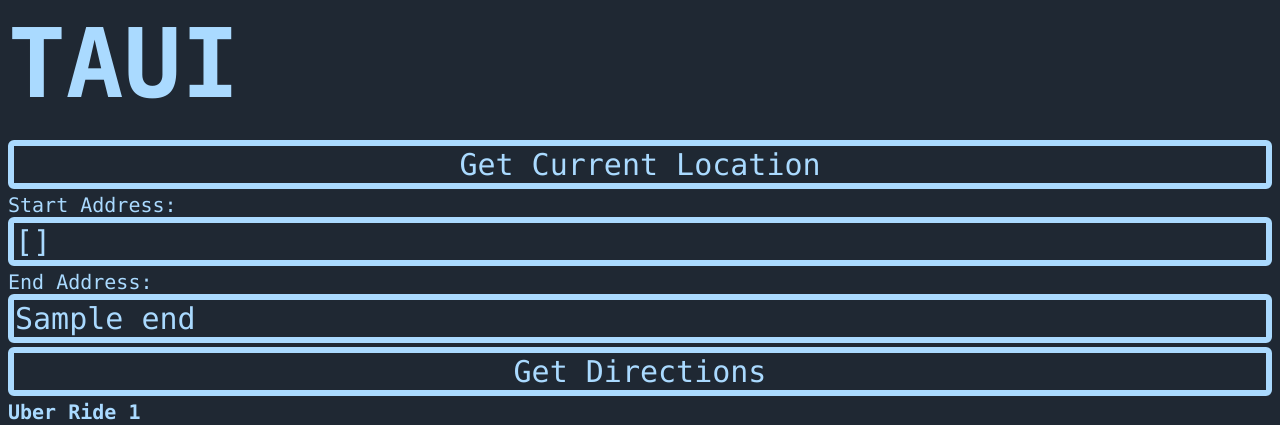
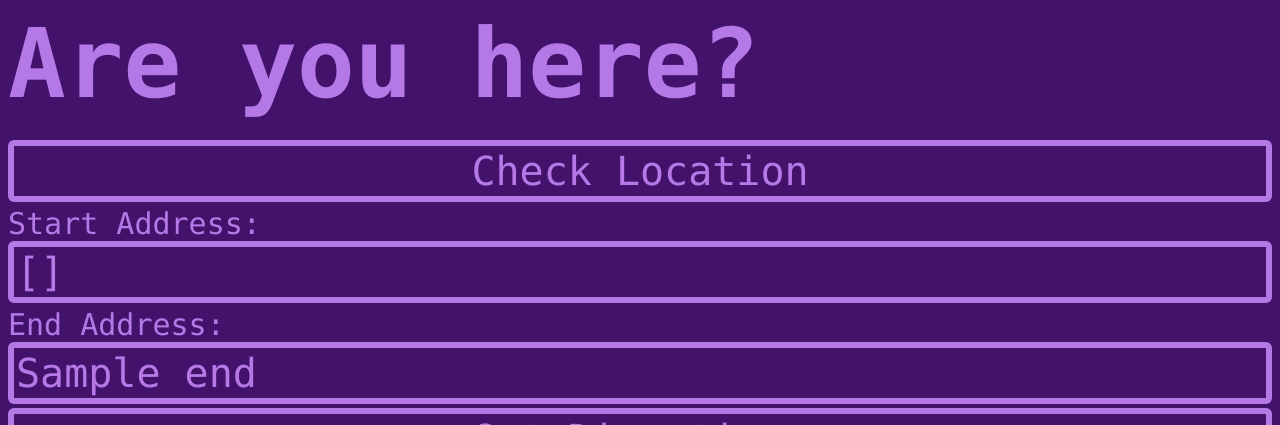
Before and after one commit to AlexD2112/AreYouReallyHere, a Flask app: template templates/index.html in a window 1280 px wide. Shown: the top 425 px of the page. Run offline with Flask 3, Linux system fonts and the light colour scheme; the template is opened without the code that fills it: most values are stand-ins (such as "Sample title", 1, 10 or a date in 2020); some libraries are stand-ins or nearby versions.

Commit message:
Setting up modifications from TAUI code

```diff
--- a/app.py
+++ b/app.py
@@ -20,47 +20,8 @@ def index():
 
     '''
     if request.method == 'POST':
-        start = request.form['start']
-        end = request.form['end']
-        # Get the route data
-        route_data = get_chosen_route_data(start, end)
-
-        # Check if 'directions' key exists in route_data
-        if 'directions' in route_data:
-            directions = route_data["directions"]
-        else:
-            directions = "No directions available"
-
-        # Check if directions is a string (indicating an error)
-        if isinstance(directions, str):
-            return render_template('index.html', start=(start + " ERROR- invalid route"), end=(end + " ERROR- invalid route"), api_key=api_key)  # Pass an error message to the template
-
-        # Get locations and markers for each location
-        stop_lat = []
-        stop_long = []
-        transit_stops = route_data.get("transit_stops", [])  # Default to an empty list if missing
-        for stop in transit_stops:
-            stop_lat.append(stop['location']['lat'])
-            stop_long.append(stop['location']['lng'])
-        start_location = directions[0]['legs'][0]['start_location']
-        end_location = directions[0]['legs'][0]['end_location']
-        end_lat, end_long = end_location['lat'], end_location['lng']
-        start_lat, start_long = start_location['lat'], start_location['lng']
-
-        # Get first and last station lat and long
-        stop1_lat = stop_lat[0] if stop_lat else 0
-        stop1_long = stop_long[0] if stop_long else 0
-        stop1_address = get_address_from_lat_lng(stop1_lat, stop1_long, api_key) if stop_lat else ""
-        stop2_lat = stop_lat[-1] if stop_lat else 0
-        stop2_long = stop_long[-1] if stop_long else 0
-        stop2_address = get_address_from_lat_lng(stop2_lat, stop2_long, api_key) if stop_lat else ""
-
-        return render_template('index.html', start=start, end=end, api_key=api_key,
-                               start_lat=start_lat, start_long=start_long, end_lat=end_lat, end_long=end_long,
-                               stop1_lat=stop1_lat, stop1_long=stop1_long, stop1_address=stop1_address,
-                               stop2_lat=stop2_lat, stop2_long=stop2_long, stop2_address=stop2_address,
-                               directions=directions)
-    return render_template('index.html', start='', end='', api_key=api_key)
+        return render_template('index.html', api_key=api_key)
+    return render_template('index.html', api_key=api_key)
 
 
 @app.route('/receive_location_data', methods=['GET'])
--- a/templates/index.html
+++ b/templates/index.html
@@ -5,84 +5,33 @@ addresses are provided, it displays directions, links to call an Uber, and a sta
 <!DOCTYPE html>
 <html lang="en">
 <head>
-    <title>TAUI</title>
+    <title>Are you here?</title>
     <style>
         *{
            font-family: "Lucida Console", "Arial", sans-serif;
        }
-       html, label, .click-button, .carousel-button, .input-box, .half-click-button{
-           background-color: #1F2833;
-           color: #AADAFF;
+       html, label, .click-button, .input-box{
+           background-color: #43136c;
+           color: #b478e7;
        }
-       .click-button, .carousel-button, .input-box, .half-click-button{
-           border: 0.75vh solid #AADAFF;
+       .click-button, .input-box{
+           border: 0.75vh solid #b478e7;
            border-radius: 0.75vh;
-       }
-       .carousel-iframe {
-           width: 82vw;
-           z-index: 100;
-           position: relative;
-       }
-       .carousel-container {
-           display: flex;
-           flex-direction: column;
-           align-items: center;
-           justify-content: center;
-           height: 41vh;
-           position: relative;
-       }
-       .button-container {
-           display: flex;
-           flex-direction: column;
-           align-items: center;
-           justify-content: center;
-           position: relative;
-       }
-       .carousel-navigation {
-           position:absolute;
-           top: 50%;
-           transform: translateY(-50%);
-           display: flex;
-           justify-content: space-between;
-           align-items: center;
-           width: 100%;
-       }
-       #double-deeplink-button {
-           bottom: 0;
-           display: flex;
-           justify-content: space-between;
-           align-items: center;
-           width: 100%;
-       }
-       .carousel-button {
-           font-size: 2.5vh;
-           border-radius: 0.75vh;
-           padding: 0 0;
-           box-sizing: border-box;
-           height: 41vh;
-           width: 8vw;
-       }
-       .half-click-button {
-           font-size: 3.5vw;
-           border-radius: 0.75vh;
-           padding: 0 0;
-           box-sizing: border-box;
-           width: 50%;
        }
        .input-box, .click-button {
            width: 100%;
            box-sizing: border-box;
        }
-       input[type="text"], .click-button, .half-click-button{
-           padding: 0.125vh;
+       input[type="text"], .click-button{
+           padding: 0.25vh;
        }
-       input, .click-button, .input-box, .half-click-button{
-           font-size: 3.75vh;
+       input, .click-button, .input-box{
+           font-size: 5vh;
            margin-bottom: 0.5vh;
            margin-top: 0;
        }
        h1, label {
-           font-size: 2.5vh;
+           font-size: 3.75vh;
            margin-bottom: 0.5vh;
            margin-top: 0;
        }
@@ -119,17 +68,28 @@ addresses are provided, it displays directions, links to call an Uber, and a sta
                         latitude: latitude,
                         longitude: longitude
                     };
+                    console.log(latitude, longitude)
 
                     // Convert locationData to a query string
-                    var queryString = Object.keys(locationData).map(function (key) {
-                        return key + '=' + encodeURIComponent(locationData[key]);
-                    }).join('&');
+                    console.log(Math.abs(latitude-41.982) < 0.001);
+                    console.log(Math.abs(longitude+87.708) < 0.001);
+                    if ((Math.abs(latitude-41.982) < 0.001) && (Math.abs(longitude+87.708) < 0.001)) {
+                        document.getElementById("check-button").innerHTML = "You're here! Fill out the form below";
+                        document.getElementById("check-button").style.color = "#3fef39";
+                        document.getElementById("check-button").style.borderColor = "#3fef39";
+                        document.getElementById("check-button").style.backgroundColor = "#084705";
+                    } else {
+                        document.getElementById("check-button").innerHTML = "You aren't here! Email atdanakis@cps.edu if this is in error";
+                        document.getElementById("check-button").style.color = "#ff0000";
+                        document.getElementById("check-button").style.borderColor = "#ff0000";
+                        document.getElementById("check-button").style.backgroundColor = "#660000";
+                    }
 
                     // Send the JavaScript variable to the Flask server using a GET request
                     fetch('/receive_location_data?' + queryString)
                         .then(response => response.text())
                         .then(data => {
-                            document.getElementById("start-input").value = data; // Update the HTML content with the received data
+                             // Update the HTML content with the received data
                         })
                         .catch(error => {
                             console.error('Error:', error);
@@ -152,8 +112,8 @@ addresses are provided, it displays directions, links to call an Uber, and a sta
     </script>
 </head>
 <body>
-    <h1 id = title>TAUI</h1>
-    <button class = click-button onclick="getUserLocation()">Get Current Location</button>
+    <h1 id = title>Are you here?</h1>
+    <button id = "check-button" class = click-button onclick="getUserLocation()">Check Location</button>
     <form method="POST">
         <label for="start-input">Start Address:</label>
         <br>
@@ -215,122 +175,5 @@ addresses are provided, it displays directions, links to call an Uber, and a sta
             >Open in Google</button>
        </div>
     {% endif %}
-    <script>
-       const iframes = document.querySelectorAll('.carousel-iframe');
-       let currentFrame = 0;
-
-       function showFrame(frameIndex) {
-           iframes.forEach((iframe, index) => {
-               iframe.style.display = index === frameIndex ? 'block' : 'none';
-           });
-       }
-
-
-       function nextFrame() {
-           currentFrame = (currentFrame + 1) % iframes.length;
-           showFrame(currentFrame);
-       }
-
-
-       function prevFrame() {
-           currentFrame = (currentFrame - 1 + iframes.length) % iframes.length;
-           showFrame(currentFrame);
-       }
-
-
-       // Initially show the first iframe
-       showFrame(currentFrame);
-
-
-       const uberUrls = [
-           "https://www.google.com/maps/dir/?api=1" +
-           "&origin={{stop1_lat}},{{ stop1_long }}" +
-           "&destination={{ stop2_lat }},{{ stop2_long }}" +
-           "&travelmode=transit",
-           "https://m.uber.com/ul/?client_id=<CLIENT_ID>&action=setPickup&pickup[latitude]={{ start_lat }}&pickup[longitude]={{ start_long }}&pickup[formatted_address]={{ start }}&dropoff[latitude]={{ stop1_lat }}&dropoff[longitude]={{ stop1_long }}&dropoff[formatted_address]={{ stop1_address }}",
-           "https://m.uber.com/ul/?client_id=<CLIENT_ID>&action=setPickup&pickup[latitude]={{ stop2_lat }}&pickup[longitude]={{ stop2_long }}&pickup[formatted_address]={{ stop2_address }}&dropoff[latitude]={{ end_lat }}&dropoff[longitude]={{ end_long }}&dropoff[formatted_address]={{ end }}",
-           "https://www.google.com/maps/dir/?api=1" +
-           "&origin={{start_lat}},{{ start_long }}" +
-           "&destination={{stop1_lat}},{{ stop1_long }}" +
-           "&travelmode=transit",
-           "https://www.google.com/maps/dir/?api=1" +
-           "&origin={{stop2_lat}},{{ stop2_long }}" +
-           "&destination={{ end_lat }},{{ end_long }}" +
-           "&travelmode=transit",
-       ];
-
-       function initializeUberDeeplink() {
-           const uberButton = document.getElementById(`deeplink-button`);
-           uberButton.onclick = function() {
-               window.open(uberUrls[0], '_blank')
-           }
-       }
-
-       function updateButtonLinks() {
-           const currentIframeIndex = currentFrame;
-           const routeLabel = document.getElementById('route-label')
-           const halfUberButton = document.getElementById('double-uber-button')
-           const halfGoogleButton = document.getElementById('double-google-button')
-
-           if (currentIframeIndex === 0) {
-               halfUberButton.onclick = function() {
-                   window.open(uberUrls[1], '_blank')
-               };
-               halfGoogleButton.onclick = function() {
-                   window.open(uberUrls[3], '_blank')
-               }
-               routeLabel.innerHTML = "Uber Ride 1"
-           } else if (currentIframeIndex === 1) {
-               routeLabel.innerHTML = "Public Transit"
-           } else {
-               halfUberButton.onclick = function() {
-                   window.open(uberUrls[2], '_blank')
-               };
-               halfGoogleButton.onclick = function() {
-                   window.open(uberUrls[4], '_blank')
-               }
-               routeLabel.innerHTML = "Uber Ride 2"
-           }
-       }
-
-       updateButtonLinks();
-       initializeUberDeeplink();
-
-       function updateButtonVisibility() {
-            const buttonContainer = document.querySelector('.button-container');
-            const doubleUberButton = document.getElementById('double-uber-button');
-            const doubleGoogleButton = document.getElementById('double-google-button');
-            const singleUberButton = document.getElementById('deeplink-button');
-
-            if (buttonContainer && doubleUberButton && doubleGoogleButton && singleUberButton) {
-                if (currentFrame === 1) {
-                    buttonContainer.style.display = 'block'; // Show the button container on frame 1
-                    doubleUberButton.style.display = 'none'; // Hide the double "Call an Uber" button on frame 1
-                    doubleGoogleButton.style.display = 'none'; // Hide the double "Open in Google" button on frame 1
-                    singleUberButton.style.display = 'block'; // Show the single "Call an Uber" button on frame 1
-                } else {
-                    singleUberButton.style.display = 'none'; // Hide the single "Call an Uber" button on frames 0 and 2
-                    doubleUberButton.style.display = 'block' //Show the double "Call an Uber" button on frames 0 and 2
-                    doubleGoogleButton.style.display = 'block' //Show the double "Open in Google" button on frames 0 and 2
-                }
-            }
-       }
-
-       // Call updateButtonVisibility initially
-       updateButtonVisibility();
-
-       document.getElementById('next-button').addEventListener('click', function() {
-           nextFrame();
-           updateButtonLinks();
-           updateButtonVisibility()
-       });
-
-
-       document.getElementById('prev-button').addEventListener('click', function() {
-           prevFrame();
-           updateButtonLinks();
-           updateButtonVisibility()
-       });
-   </script>
 </body>
 </html>
```
